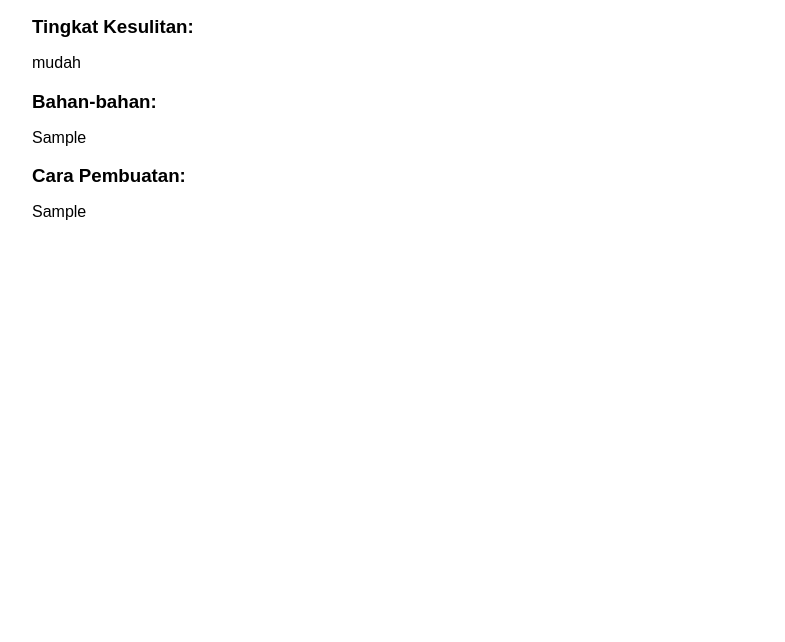
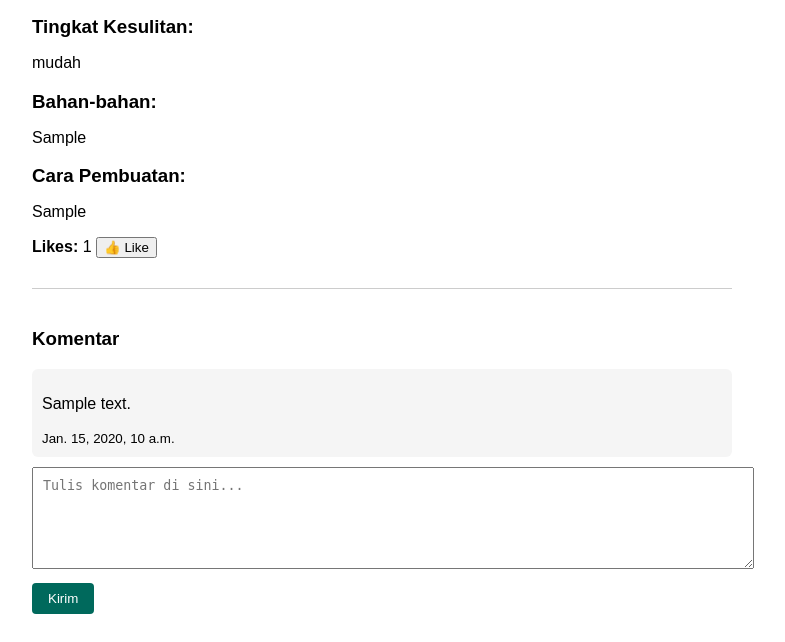
Before and after one commit to fitriyamawadahw/golden_trash_project, a Django app: page /katalog/produk/1/ in a window 1280 px wide. Shown: the part 640-1282 px from the top of the page, without its empty margins (258-1043 px from the left). Before the commit the page ends 860 px from the top, so only its background shows below. Run offline with Django 5.2, Linux system fonts and the light colour scheme; tables that the repository leaves empty hold one stand-in row (values such as "Sample post"); grey boxes marked "Sample" are stand-in pictures.

Commit message:
update terbaru

```diff
--- a/katalog/models.py
+++ b/katalog/models.py
@@ -34,12 +34,12 @@ class Product(models.Model):
     materials = models.TextField()
     product_type = models.CharField(max_length=100)
     difficulty = models.CharField(max_length=20, choices=DIFFICULTY_CHOICES)
+    likes = models.PositiveIntegerField(default=0)
 
     def __str__(self):
         return self.title
 
 class Comment(models.Model):
-    product = models.ForeignKey(Product, on_delete=models.CASCADE, related_name='comments')
-    user = models.ForeignKey(User, on_delete=models.CASCADE)
-    text = models.TextField()
+    product = models.ForeignKey(Product, on_delete=models.CASCADE)
+    content = models.TextField()  # ← ini harus ADA
     created_at = models.DateTimeField(auto_now_add=True)
--- a/katalog/templates/katalog/product_detail.html
+++ b/katalog/templates/katalog/product_detail.html
@@ -19,6 +19,33 @@
         }
         .spec h3 {
             margin-bottom: 5px;
+        }
+        .likes {
+            margin-top: 15px;
+        }
+        .comments {
+            margin-top: 30px;
+            border-top: 1px solid #ccc;
+            padding-top: 20px;
+        }
+        .comment-box {
+            margin-bottom: 10px;
+            padding: 10px;
+            background-color: #f5f5f5;
+            border-radius: 6px;
+        }
+        form textarea {
+            width: 100%;
+            height: 80px;
+            padding: 10px;
+        }
+        form button {
+            margin-top: 10px;
+            padding: 8px 16px;
+            background-color: #00695c;
+            color: white;
+            border: none;
+            border-radius: 4px;
         }
     </style>
 </head>
@@ -46,6 +73,47 @@
             <h3>Cara Pembuatan:</h3>
             <p>{{ product.cara_pembuatan }}</p>
         </div>
+
+        <!-- Likes -->
+        <div class="likes">
+            <strong>Likes:</strong> <span id="like-count">{{ product.likes }}</span>
+            <button onclick="likeProduct({{ product.id }})">👍 Like</button>
+        </div>
+
+        <!-- Comments -->
+        <div class="comments">
+            <h3>Komentar</h3>
+
+            {% for comment in comments %}
+                <div class="comment-box">
+                    <p>{{ comment.content }}</p>
+                    <small>{{ comment.created_at }}</small>
+                </div>
+            {% empty %}
+                <p>Belum ada komentar.</p>
+            {% endfor %}
+
+            <form method="post">
+                {% csrf_token %}
+                <textarea name="comment" placeholder="Tulis komentar di sini..."></textarea>
+                <button type="submit">Kirim</button>
+            </form>
+        </div>
     </div>
+
+    <script>
+        function likeProduct(productId) {
+            fetch(`/katalog/produk/${productId}/like/`, {
+                method: 'POST',
+                headers: {
+                    'X-CSRFToken': '{{ csrf_token }}'
+                }
+            })
+            .then(response => response.json())
+            .then(data => {
+                document.getElementById('like-count').innerText = data.likes;
+            });
+        }
+    </script>
 </body>
 </html>
--- a/katalog/urls.py
+++ b/katalog/urls.py
@@ -7,4 +7,5 @@ app_name = 'katalog'
 urlpatterns = [
     path('<str:subcategory>/', views.katalog_view, name='katalog'),
     path('produk/<int:pk>/', views.product_detail, name='product_detail'),
+    path('produk/<int:pk>/like/', views.like_product, name='like_product'),
 ]
--- a/katalog/views.py
+++ b/katalog/views.py
@@ -1,5 +1,16 @@
 from django.shortcuts import render, get_object_or_404
 from .models import Product, Comment
+from django.http import JsonResponse
+from django.views.decorators.csrf import csrf_exempt
+from django.shortcuts import render, get_object_or_404, redirect
+
+
+@csrf_exempt
+def like_product(request, pk):
+    product = get_object_or_404(Product, pk=pk)
+    product.likes += 1
+    product.save()
+    return JsonResponse({'likes': product.likes})
 
 def katalog_view(request, subcategory=None):
     if subcategory:
@@ -15,6 +26,13 @@ def katalog_view(request, subcategory=None):
 def product_detail(request, pk):
     product = get_object_or_404(Product, pk=pk)
     comments = Comment.objects.filter(product=product).order_by('-created_at')
+
+    if request.method == 'POST':
+        content = request.POST.get('comment')
+        if content:
+            Comment.objects.create(product=product, content=content)
+            return redirect('katalog:product_detail', pk=pk)
+
     return render(request, 'katalog/product_detail.html', {
         'product': product,
         'comments': comments
```
Also changed, not shown: katalog/migrations/0004_product_likes.py (added), katalog/migrations/0005_rename_text_comment_content_remove_comment_user_and_more.py (added), 1 other file.
